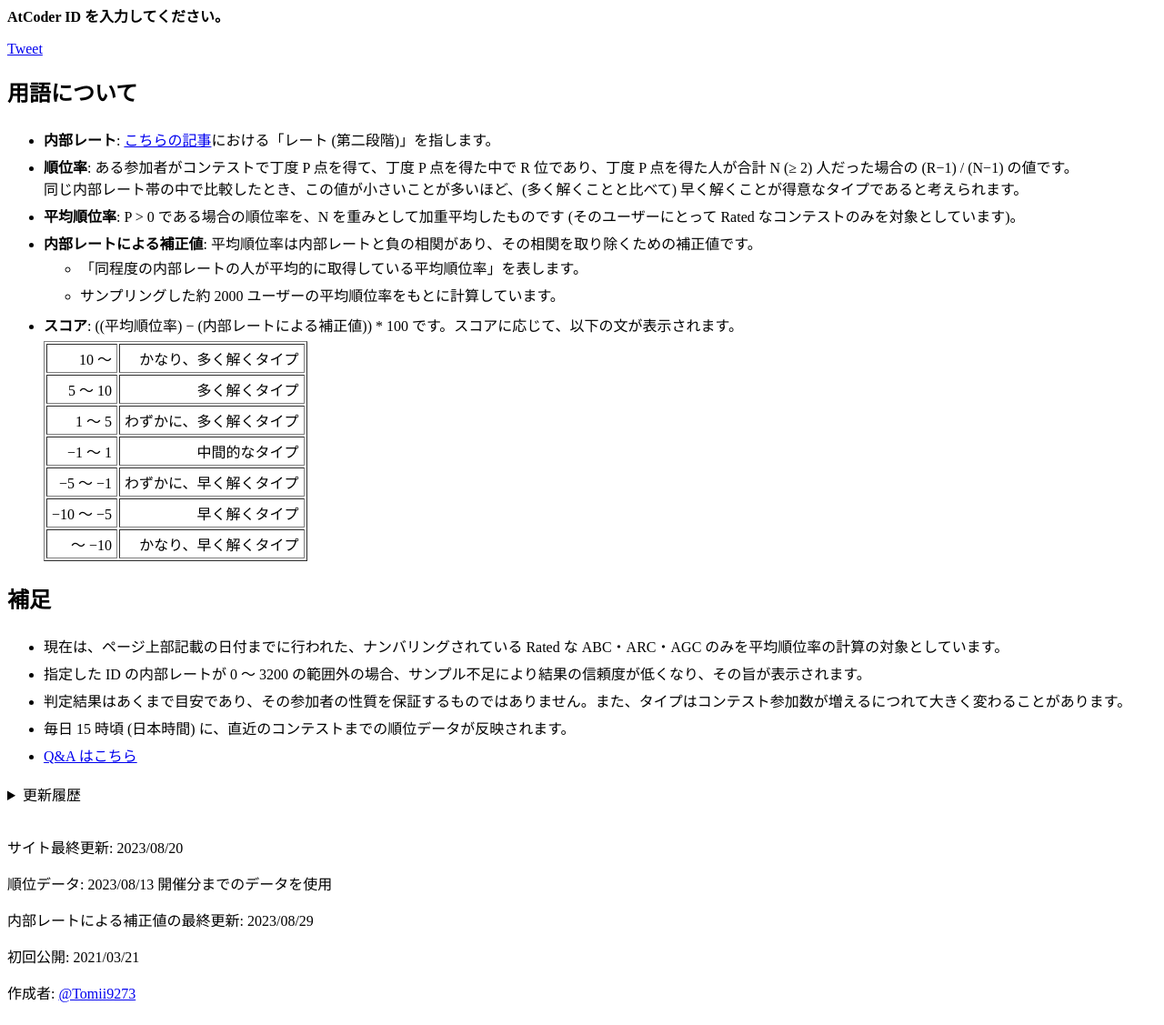
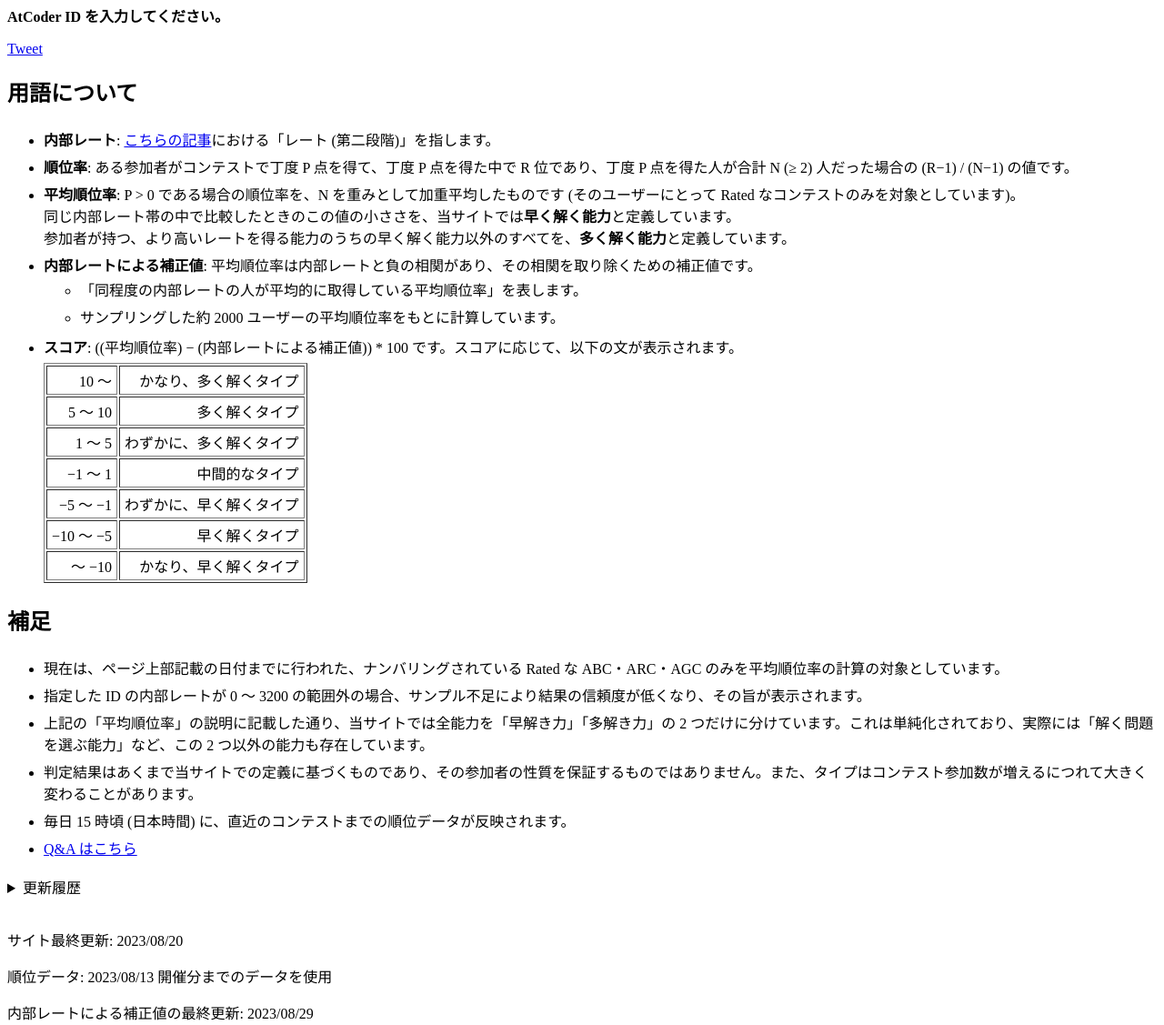
Before and after one commit to tomii9273/atcoder_type_checker, a Flask app: page / in a window 1280 px wide. Shown: the part 192-1319 px from the top of the page at 91% size. Before the commit the page ends 1294 px from the top, so only its background shows below. Run offline with Flask 3, Linux system fonts and the light colour scheme; some libraries are stand-ins or nearby versions.

Commit message:
add definitions

```diff
--- a/app/templates/index.html
+++ b/app/templates/index.html
@@ -29,8 +29,10 @@
 	<ul>
 		<li><b>内部レート</b>: <a href="https://qiita.com/anqooqie/items/92005e337a0d2569bdbd">こちらの記事</a>における「レート (第二段階)」を指します。</li>
 		<li><b>順位率</b>: ある参加者がコンテストで丁度 P 点を得て、丁度 P 点を得た中で R 位であり、丁度 P 点を得た人が合計 N (≥ 2) 人だった場合の (R−1) / (N−1)
-			の値です。<br>同じ内部レート帯の中で比較したとき、この値が小さいことが多いほど、(多く解くことと比べて) 早く解くことが得意なタイプであると考えられます。</li>
-		<li><b>平均順位率</b>: P > 0 である場合の順位率を、N を重みとして加重平均したものです (そのユーザーにとって Rated なコンテストのみを対象としています)。</li>
+			の値です。</li>
+		<li><b>平均順位率</b>: P > 0 である場合の順位率を、N を重みとして加重平均したものです (そのユーザーにとって Rated なコンテストのみを対象としています)。
+			<br>同じ内部レート帯の中で比較したときのこの値の小ささを、当サイトでは<b>早く解く能力</b>と定義しています。
+			<br>参加者が持つ、より高いレートを得る能力のうちの早く解く能力以外のすべてを、<b>多く解く能力</b>と定義しています。</li>
 		<li><b>内部レートによる補正値</b>: 平均順位率は内部レートと負の相関があり、その相関を取り除くための補正値です。
 			<ul>
 				<li>「同程度の内部レートの人が平均的に取得している平均順位率」を表します。</li>
@@ -74,7 +76,8 @@
 	<ul>
 		<li>現在は、ページ上部記載の日付までに行われた、ナンバリングされている Rated な ABC・ARC・AGC のみを平均順位率の計算の対象としています。</li>
 		<li>指定した ID の内部レートが 0 ～ 3200 の範囲外の場合、サンプル不足により結果の信頼度が低くなり、その旨が表示されます。</li>
-		<li>判定結果はあくまで目安であり、その参加者の性質を保証するものではありません。また、タイプはコンテスト参加数が増えるにつれて大きく変わることがあります。</li>
+		<li>上記の「平均順位率」の説明に記載した通り、当サイトでは全能力を「早解き力」「多解き力」の 2 つだけに分けています。これは単純化されており、実際には「解く問題を選ぶ能力」など、この 2 つ以外の能力も存在しています。</li>
+		<li>判定結果はあくまで当サイトでの定義に基づくものであり、その参加者の性質を保証するものではありません。また、タイプはコンテスト参加数が増えるにつれて大きく変わることがあります。</li>
 		<li>毎日 15 時頃 (日本時間) に、直近のコンテストまでの順位データが反映されます。</li>
 		<li><a href="{{url_for('qa')}}">Q&A はこちら</a></li>
 	</ul>
```
